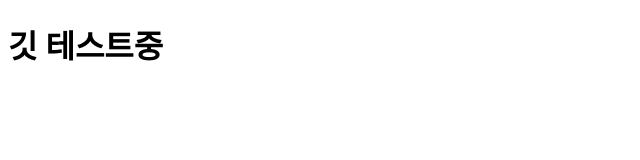
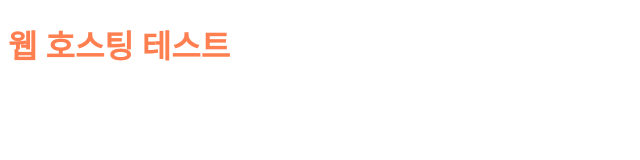
Before and after one commit to juno427/git-test, a plain HTML site: page index.html in a window 1280 px wide. Shown: the whole page, without its empty margins (0-640 px from the left). Drawn offline with Linux system fonts and the light colour scheme.

Commit message:
웹호스팅용수정

```diff
--- a/index.html
+++ b/index.html
@@ -4,9 +4,10 @@
     <meta charset="UTF-8">
     <meta http-equiv="X-UA-Compatible" content="IE=edge">
     <meta name="viewport" content="width=device-width, initial-scale=1.0">
-    <title>git test</title>
+    <title>웹 호스팅</title>
+    <link rel="stylesheet" href="style.css">
 </head>
 <body>
-    <h1>깃 테스트중</h1>
+    <h1>웹 호스팅 테스트</h1>
 </body>
 </html>
--- a/style.css
+++ b/style.css
@@ -1,3 +1,3 @@
 body {
-    background-color : lightgray;
+    color:coral;
 }
```
